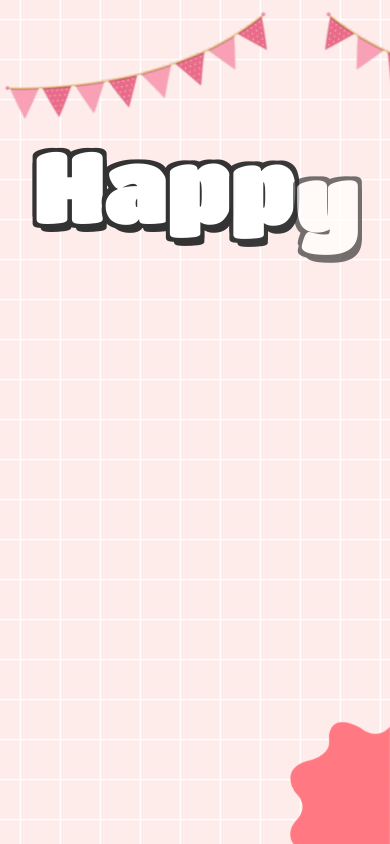
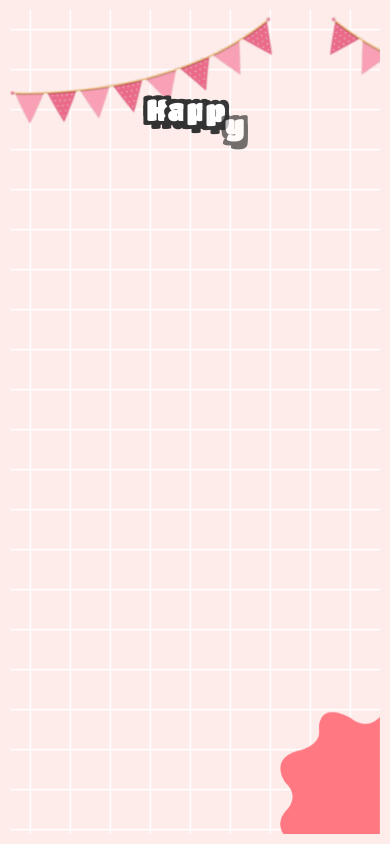
Before and after one commit to Anhkhoitricker/sinhnhat, a plain HTML site: page index.html in a window 390 px wide. Drawn offline with nearby package versions, Linux system fonts and the light colour scheme; a web font is replaced by a local one.

Commit message:
Update style.css

```diff
--- a/style.css
+++ b/style.css
@@ -605,27 +605,34 @@ body {
 #mewmew.animationOp{
     animation: opacityHeart 1s 1s forwards;
 }
-/* Đoạn code tối ưu riêng cho điện thoại */
+/* Đoạn code tối ưu giao diện toàn diện cho điện thoại */
 @media screen and (max-width: 768px) {
-    #wrapper {
+    /* Ép toàn bộ trang web và các khung chứa lớn phải thu nhỏ vừa khít màn hình */
+    html, body, #wrapper, .container, .content {
         width: 100% !important;
-        padding: 10px !important;
+        max-width: 100% !important;
+        overflow-x: hidden !important; /* Chống tràn màn hình sang hai bên */
+        margin: 0 auto !important;
+        padding: 5px !important;
         box-sizing: border-box !important;
     }
 
-    .flag_birthday img {
-        width: 45% !important;
+    /* Thu nhỏ chữ Happy Birthday cho vừa màn hình dọc */
+    h1, .happy, .birthday, h1 span {
+        font-size: 1.8rem !important; /* Giảm kích thước chữ */
+        line-height: 1.2 !important;
+        white-space: normal !important; /* Cho phép chữ tự xuống dòng nếu quá dài */
+    }
+
+    /* Thu nhỏ bức ảnh bạn nữ và các icon bong bóng, mặt cười */
+    .left, .right, .image, img, .love_img {
+        max-width: 100% !important;
         height: auto !important;
     }
 
-    .content, .title {
-        width: 100% !important;
+    /* Đưa ảnh bạn nữ nằm gọn gàng bên dưới chữ thay vì đè lên nhau */
+    .content {
         display: flex !important;
         flex-direction: column !important;
         align-items: center !important;
-        text-align: center !important;
     }
-
-    .left {
-        width: 100% !important;
-    }
```
